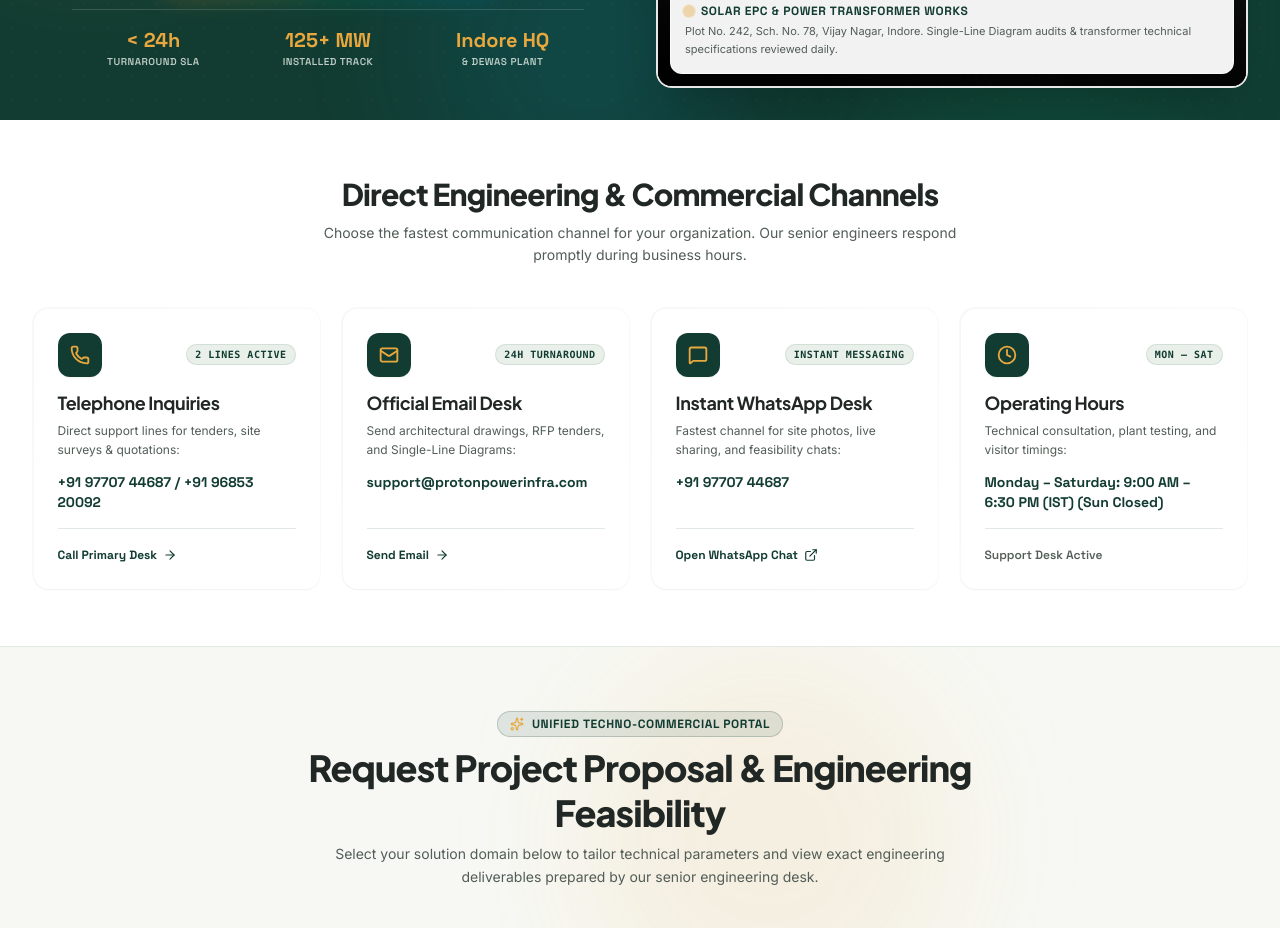
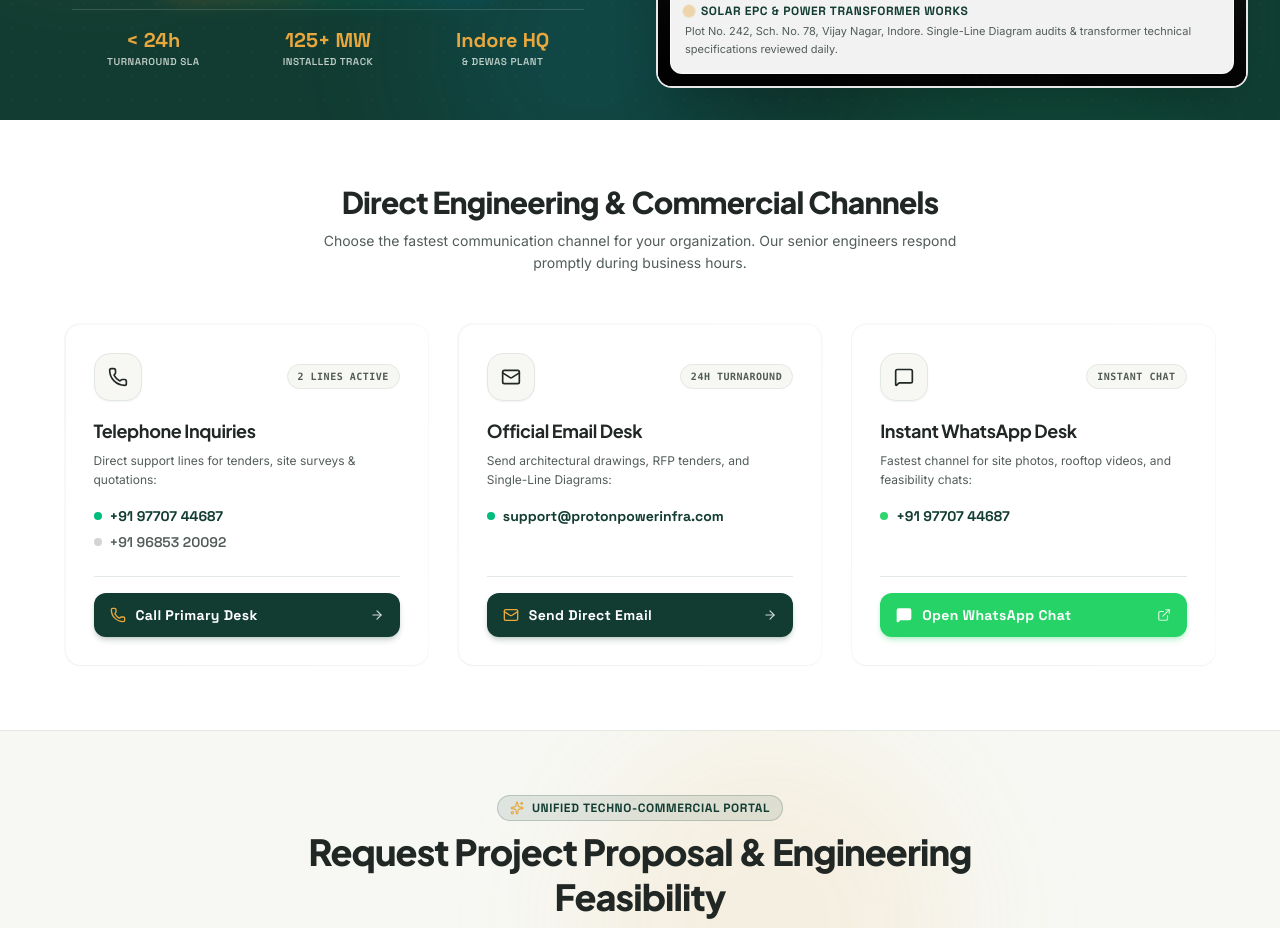
Before and after one commit to abhaybathri/proton-power-infra, a React (Vite) app: page /contact in a window 1280 px wide. Shown: the part 424-1352 px from the top of the page. Built offline with nearby package versions, Linux system fonts and the light colour scheme.

Commit message:
Refine Section 2 contact channels: 3 cards, minimalist icons, solar gold border glow, and prominent action buttons

```diff
--- a/src/pages/Contact.jsx
+++ b/src/pages/Contact.jsx
@@ -269,9 +269,22 @@ const CAPACITY_PLACEHOLDERS = {
 };
 
 // =================================================================
-// Subcomponent: Direct Channel Card with Dynamic Color Glow
+// Subcomponent: Direct Channel Card with Solar Gold Cursor Border Glow
 // =================================================================
-function ContactChannelCard({ icon: Icon, title, description, content, action, actionUrl, isExternal = false, activeTag, glowColor }) {
+function ContactChannelCard({
+  icon: Icon,
+  title,
+  description,
+  children,
+  btnText,
+  btnIcon: BtnIcon,
+  btnUrl,
+  btnClass = "bg-[#123C32] hover:bg-[#1A4D41] text-white",
+  btnIconColor = "text-[#E8A83E]",
+  isExternal = false,
+  activeTag,
+  iconHoverClass = "group-hover:border-[#E8A83E] group-hover:bg-[#FFFDF7] group-hover:text-[#D4952D] group-hover:shadow-[0_0_15px_rgba(232,168,62,0.25)]",
+}) {
   const [mousePos, setMousePos] = useState({ x: 0, y: 0 });
   const [isHovered, setIsHovered] = useState(false);
 
@@ -288,62 +301,71 @@ function ContactChannelCard({ icon: Icon, title, description, content, action, a
       onMouseMove={handleMouseMove}
       onMouseEnter={() => setIsHovered(true)}
       onMouseLeave={() => setIsHovered(false)}
-      className="relative rounded-2xl p-[1.5px] transition-all duration-500 ease-out select-none group flex flex-col justify-between"
+      className="relative rounded-2xl p-[1.5px] transition-all duration-300 ease-out select-none group flex flex-col justify-between hover:-translate-y-1.5"
     >
-      {/* Multi-Color Dynamic Glow */}
+      {/* Dynamic Cursor-Responsive Border Glow (Solar Gold / Warm Tech Glow) */}
       <div
         className="pointer-events-none absolute inset-0 rounded-2xl transition-opacity duration-500"
         style={{
           opacity: isHovered ? 1 : 0.35,
           background: isHovered
-            ? `radial-gradient(280px circle at ${mousePos.x}px ${mousePos.y}px, ${glowColor}, transparent 75%)`
-            : `linear-gradient(135deg, rgba(226, 232, 226, 0.8), rgba(247, 248, 244, 0.5))`,
+            ? `radial-gradient(320px circle at ${mousePos.x}px ${mousePos.y}px, rgba(232, 168, 62, 0.95), rgba(232, 168, 62, 0.35) 45%, rgba(18, 60, 50, 0.15) 75%, transparent 100%)`
+            : `linear-gradient(135deg, rgba(226, 232, 226, 0.9), rgba(247, 248, 244, 0.6))`,
         }}
       />
 
-      <div className="relative rounded-[14.5px] bg-white p-5 sm:p-6 flex flex-col justify-between h-full overflow-hidden transition-all duration-300 shadow-xs group-hover:shadow-xl group-hover:shadow-black/5">
+      {/* Inner Card Surface */}
+      <div className="relative rounded-[14.5px] bg-white p-6 sm:p-7 flex flex-col justify-between h-full overflow-hidden transition-all duration-300 shadow-xs group-hover:shadow-2xl group-hover:shadow-black/5">
+        {/* Soft Interior Ambient Glow following cursor */}
+        <div
+          className="pointer-events-none absolute -inset-px rounded-[14.5px] opacity-0 group-hover:opacity-100 transition-opacity duration-300 z-0"
+          style={{
+            background: `radial-gradient(240px circle at ${mousePos.x}px ${mousePos.y}px, rgba(232, 168, 62, 0.08), transparent 75%)`,
+          }}
+        />
+
         <div className="relative z-10">
-          <div className="flex items-center justify-between mb-3">
-            <div className="w-11 h-11 rounded-xl bg-[#123C32] text-[#E8A83E] flex items-center justify-center group-hover:scale-105 transition-transform duration-300 shadow-xs">
-              <Icon className="w-5 h-5 stroke-[2.2]" />
+          {/* Header Row: Minimalist Icon + Status Tag */}
+          <div className="flex items-center justify-between mb-4">
+            <div
+              className={`w-12 h-12 rounded-2xl bg-[#F7F8F4] border border-[#E2E8E2] text-[#202724] flex items-center justify-center transition-all duration-300 group-hover:scale-105 shadow-xs ${iconHoverClass}`}
+            >
+              <Icon className="w-5 h-5 stroke-[2]" />
             </div>
-            <span className="text-[10px] font-mono font-bold uppercase tracking-wider px-2 py-0.5 rounded-full bg-[#E9F0E9] text-[#123C32] border border-[#123C32]/10">
+            <span className="text-[10px] font-mono font-bold uppercase tracking-wider px-2.5 py-1 rounded-full bg-[#F7F8F4] text-[#525D57] border border-[#E2E8E2] group-hover:border-[#E8A83E]/40 group-hover:text-[#123C32] transition-colors">
               {activeTag}
             </span>
           </div>
 
-          <h3 className="text-base sm:text-lg font-bold text-[#202724] font-heading mb-1 group-hover:text-[#123C32] transition-colors">
+          <h3 className="text-base sm:text-lg font-bold text-[#202724] font-heading mb-1.5 group-hover:text-[#123C32] transition-colors">
             {title}
           </h3>
-          <p className="text-xs text-[#525D57] mb-3 leading-relaxed">
+          <p className="text-xs text-[#525D57] mb-4 leading-relaxed">
             {description}
           </p>
 
-          <div className="text-xs sm:text-sm font-bold text-[#123C32] font-tech">
-            {content}
+          {/* Details / Content */}
+          <div className="mb-2">
+            {children}
           </div>
         </div>
 
-        <div className="relative z-10 pt-3 mt-4 border-t border-[#E2E8E2]">
-          {actionUrl ? (
+        {/* Prominent Action Button */}
+        <div className="relative z-10 pt-4 mt-4 border-t border-[#E2E8E2]">
           <a
-              href={actionUrl}
+            href={btnUrl}
             target={isExternal ? "_blank" : undefined}
             rel={isExternal ? "noopener noreferrer" : undefined}
-              className="inline-flex items-center gap-1.5 text-xs font-bold text-[#123C32] hover:text-[#E8A83E] font-tech group/link transition-colors"
+            className={`w-full inline-flex items-center justify-center gap-2.5 py-3 px-4 rounded-xl text-xs sm:text-sm font-bold shadow-md hover:shadow-lg transition-all duration-200 font-tech tracking-wide group/btn cursor-pointer ${btnClass}`}
           >
-              <span>{action}</span>
+            {BtnIcon && <BtnIcon className={`w-4 h-4 ${btnIconColor}`} />}
+            <span>{btnText}</span>
             {isExternal ? (
-                <ExternalLink className="w-3.5 h-3.5" />
+              <ExternalLink className="w-3.5 h-3.5 opacity-80 group-hover/btn:translate-x-0.5 transition-transform ml-auto" />
             ) : (
-                <ArrowRight className="w-3.5 h-3.5 group-hover/link:translate-x-1 transition-transform" />
+              <ArrowRight className="w-3.5 h-3.5 opacity-80 group-hover/btn:translate-x-1 transition-transform ml-auto" />
             )}
           </a>
-          ) : (
-            <span className="text-xs font-semibold text-[#525D57] font-tech">
-              {action}
-            </span>
-          )}
         </div>
       </div>
     </div>
@@ -603,11 +625,11 @@ export default function Contact() {
       </section>
 
       {/* =========================================================
-          2. DIRECT COMMUNICATIONS CHANNELS (Multi-Color Glowing Cards)
+          2. DIRECT COMMUNICATIONS CHANNELS (3 Minimalist Elegant Cards with Solar Gold Border Glow)
          ========================================================= */}
-      <section className="py-12 md:py-14 bg-white border-b border-[#E2E8E2]">
+      <section className="py-12 md:py-16 bg-white border-b border-[#E2E8E2]">
         <div className="max-w-7xl mx-auto px-4 sm:px-6 lg:px-8">
-          <ScrollReveal delay={0} className="text-center max-w-3xl mx-auto mb-8 sm:mb-10">
+          <ScrollReveal delay={0} className="text-center max-w-3xl mx-auto mb-8 sm:mb-12">
             <h2 className="text-2xl sm:text-3xl font-black text-[#202724] tracking-tight font-heading leading-tight mb-2">
               Direct Engineering &amp; Commercial Channels
             </h2>
@@ -616,51 +638,68 @@ export default function Contact() {
             </p>
           </ScrollReveal>
 
-          <div className="grid grid-cols-1 sm:grid-cols-2 lg:grid-cols-4 gap-4 sm:gap-5">
+          <div className="grid grid-cols-1 md:grid-cols-3 gap-6 sm:gap-7 max-w-6xl mx-auto">
+            {/* Card 1: Telephone Inquiries */}
             <ContactChannelCard
               icon={Phone}
               title="Telephone Inquiries"
               description="Direct support lines for tenders, site surveys & quotations:"
-              content={`${COMPANY_DETAILS.phones[0].display} / ${COMPANY_DETAILS.phones[1].display}`}
-              action="Call Primary Desk"
-              actionUrl={`tel:${COMPANY_DETAILS.primaryPhoneRaw}`}
               activeTag="2 Lines Active"
-              glowColor="rgba(232, 168, 62, 0.45)" // Gold Glow
-            />
+              btnText="Call Primary Desk"
+              btnIcon={Phone}
+              btnUrl={`tel:${COMPANY_DETAILS.primaryPhoneRaw}`}
+              btnClass="bg-[#123C32] hover:bg-[#1A4D41] text-white shadow-md shadow-[#123C32]/20"
+              btnIconColor="text-[#E8A83E]"
+            >
+              <div className="space-y-1.5">
+                <div className="text-xs sm:text-sm font-bold text-[#123C32] font-tech flex items-center gap-2">
+                  <span className="w-2 h-2 rounded-full bg-emerald-500 shrink-0"></span>
+                  <span>{COMPANY_DETAILS.phones[0].display}</span>
+                </div>
+                <div className="text-xs sm:text-sm font-semibold text-[#525D57] font-tech flex items-center gap-2">
+                  <span className="w-2 h-2 rounded-full bg-neutral-300 shrink-0"></span>
+                  <span>{COMPANY_DETAILS.phones[1].display}</span>
+                </div>
+              </div>
+            </ContactChannelCard>
 
+            {/* Card 2: Official Email Desk */}
             <ContactChannelCard
               icon={Mail}
               title="Official Email Desk"
               description="Send architectural drawings, RFP tenders, and Single-Line Diagrams:"
-              content={COMPANY_DETAILS.email}
-              action="Send Email"
-              actionUrl={`mailto:${COMPANY_DETAILS.email}`}
               activeTag="24h Turnaround"
-              glowColor="rgba(16, 185, 129, 0.45)" // Emerald Glow
-            />
+              btnText="Send Direct Email"
+              btnIcon={Mail}
+              btnUrl={`mailto:${COMPANY_DETAILS.email}`}
+              btnClass="bg-[#123C32] hover:bg-[#1A4D41] text-white shadow-md shadow-[#123C32]/20"
+              btnIconColor="text-[#E8A83E]"
+            >
+              <div className="text-xs sm:text-sm font-bold text-[#123C32] font-tech truncate flex items-center gap-2">
+                <span className="w-2 h-2 rounded-full bg-emerald-500 shrink-0"></span>
+                <span className="truncate">{COMPANY_DETAILS.email}</span>
+              </div>
+            </ContactChannelCard>
 
+            {/* Card 3: Instant WhatsApp Desk */}
             <ContactChannelCard
               icon={MessageSquare}
               title="Instant WhatsApp Desk"
-              description="Fastest channel for site photos, live sharing, and feasibility chats:"
-              content="+91 97707 44687"
-              action="Open WhatsApp Chat"
-              actionUrl={COMPANY_DETAILS.whatsappUrl}
+              description="Fastest channel for site photos, rooftop videos, and feasibility chats:"
+              activeTag="Instant Chat"
+              btnText="Open WhatsApp Chat"
+              btnIcon={MessageSquare}
+              btnUrl={COMPANY_DETAILS.whatsappUrl}
               isExternal={true}
-              activeTag="Instant Messaging"
-              glowColor="rgba(37, 211, 102, 0.45)" // Green Glow
-            />
-
-            <ContactChannelCard
-              icon={Clock}
-              title="Operating Hours"
-              description="Technical consultation, plant testing, and visitor timings:"
-              content={`${COMPANY_DETAILS.workingHours} (Sun Closed)`}
-              action="Support Desk Active"
-              actionUrl={null}
-              activeTag="Mon – Sat"
-              glowColor="rgba(14, 165, 233, 0.45)" // Cyan Glow
-            />
+              btnClass="bg-[#25D366] hover:bg-[#20ba59] text-white shadow-md shadow-[#25D366]/25"
+              btnIconColor="text-white fill-white"
+              iconHoverClass="group-hover:border-[#25D366] group-hover:bg-emerald-50/50 group-hover:text-[#25D366] group-hover:shadow-[0_0_15px_rgba(37,211,102,0.25)]"
+            >
+              <div className="text-xs sm:text-sm font-bold text-[#123C32] font-tech flex items-center gap-2">
+                <span className="w-2 h-2 rounded-full bg-[#25D366] animate-pulse shrink-0"></span>
+                <span>+91 97707 44687</span>
+              </div>
+            </ContactChannelCard>
           </div>
         </div>
       </section>
```
Lines whose indentation alone changed are shown as unchanged.
